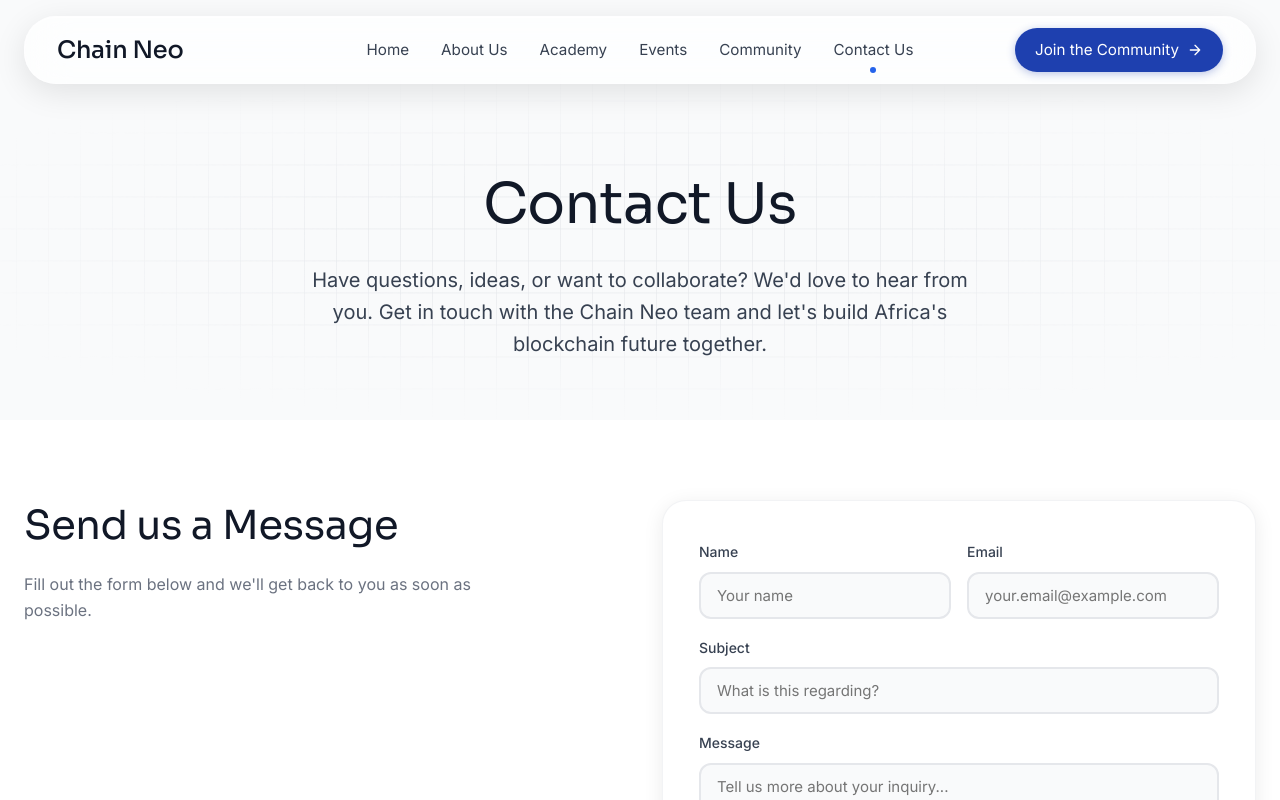
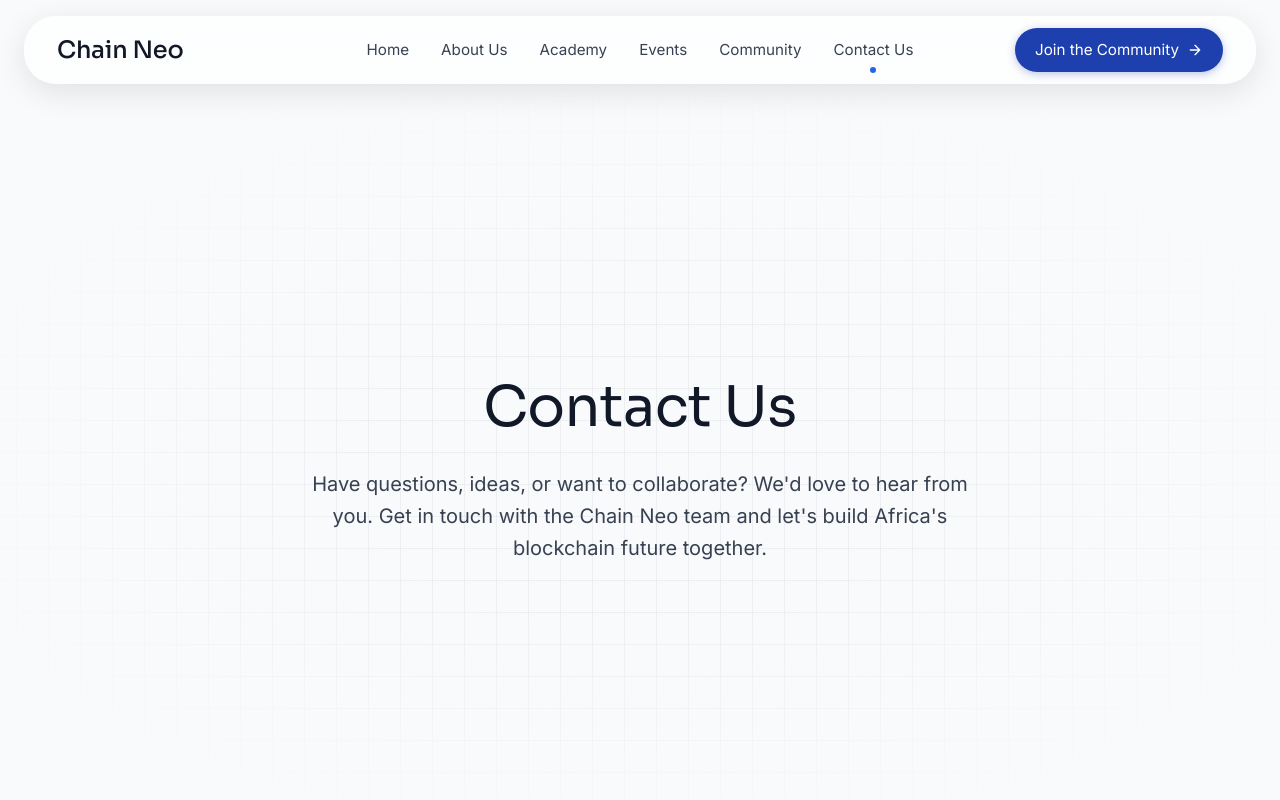
Before and after one commit to Deon62/cneo, a React (Vite) app: page /contact in a window 1280 px wide. Shown: the top 800 px of the page. Built offline with nearby package versions, Linux system fonts and the light colour scheme.

Commit message:
updated academy routing

```diff
--- a/src/pages/Contact.css
+++ b/src/pages/Contact.css
@@ -1,11 +1,11 @@
 /* Contact Page Header Section */
 .contact-header {
   position: relative;
-  min-height: auto;
+  min-height: 100vh;
   display: flex;
   align-items: center;
   justify-content: center;
-  padding: 100px 24px 60px;
+  padding: 120px 24px;
   background-color: #F9FAFB;
   overflow: hidden;
   margin: 0;
```
